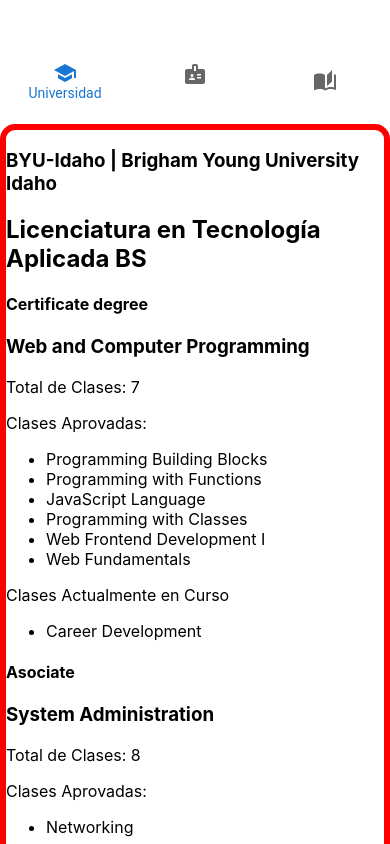
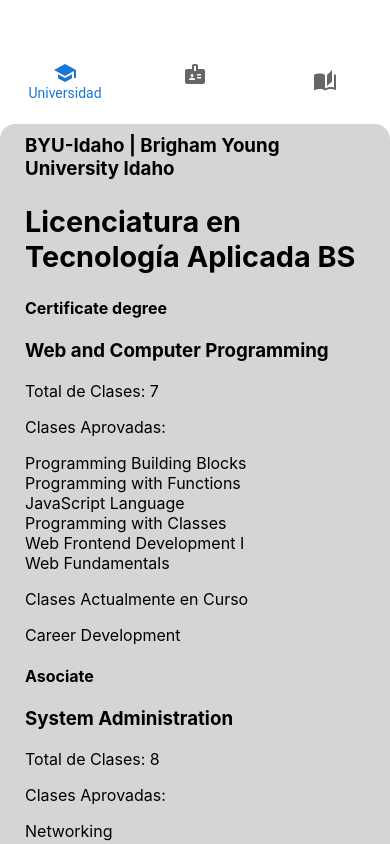
Before and after one commit to JaredLarios/my-profile, a React (Create React App) app: page / in a window 390 px wide. Shown: the part 780-1624 px from the top of the page. Built offline with nearby package versions, Linux system fonts and the light colour scheme.

Commit message:
feat: Card style and display responsive

```diff
--- a/src/Components/Home/Body.js
+++ b/src/Components/Home/Body.js
@@ -10,6 +10,40 @@
 const Body = () => {
 
     const [kindEdu, setEdu] = useState(0)
+
+    const infoDisplay = (number) => {
+        if (number === 0) {
+            return (<Card
+                type="university"
+                name={resume.education.bachelor.college}
+                degree={resume.education.bachelor.degree}
+                status={resume.education.bachelor.status}
+                />)
+        }
+        else if (number === 1) {
+            return (<>
+                {
+                resume.education.certificate.map(
+                    (data) => {
+                        return(
+                        <Card
+                        name={data.college}
+                        degree={data.degree}
+                        status={data.status}
+                        />
+                        )
+                    })
+                }
+            </>)
+        }
+        else if (number === 2) {
+            return (<Card
+                name={resume.education.highschool.school}
+                degree={resume.education.highschool.degree}
+                status={resume.education.highschool.status}
+            />)
+        }
+    }
 
     return (
         <Education>
@@ -28,52 +62,9 @@
                 <BottomNavigationAction label="Bachillerato" icon={<AutoStoriesIcon />} />
             </BottomNavigation>
 
-            { (() => {
-                switch(kindEdu) {
-                    case 0:
-                    {/*University*/}
-                    return (<Card
-                            type="university"
-                            name={resume.education.bachelor.college}
-                            degree={resume.education.bachelor.degree}
-                            status={resume.education.bachelor.status}
-                            />);
-                    break;
-
-                    case 1:
-                    {/*Certificates*/}
-                    return (<>
-                            {
-                            resume.education.certificate.map(
-                                (data) => {
-                                    return(
-                                    <Card
-                                    name={data.college}
-                                    degree={data.degree}
-                                    status={data.status}
-                                    />
-                                    )
-                                })
-                            }
-                        </>);
-                    break;
-
-                    case 2:
-                        {/*HighSchool*/}
-                        return (<Card
-                                name={resume.education.highschool.school}
-                                degree={resume.education.highschool.degree}
-                                status={resume.education.highschool.status}
-                                />);
-                        break;
-
-                    default:
-                        return null;
-                        break;
-                    }
-                })()
+            {
+                infoDisplay(kindEdu)
             }
-
 
 
         </Education>
--- a/src/Components/Home/Card.js
+++ b/src/Components/Home/Card.js
@@ -1,4 +1,6 @@
-import { CardStyle } from "./style";
+import { CardStyle, List } from "./style";
+import SchoolIcon from '@mui/icons-material/School';
+
 
 const Card = (props) => {
     const myGp = (gpa) => {
@@ -42,13 +44,19 @@
 
     const statusOp = (data) =>{
         if (data !== "university") {
+
+            const graduatioStatus = props.status.currentStatus
+
             return(
-                <ul>
-                    <li>{props.status.currentStatus}</li>
-                    <li>{props.status.initDate} - {props.status.graduationDate}</li>
-                    <li>Promedio: {myGp(props.status.gp)} ( {props.status.gp}pts )</li>
-                    <li>{props.status.spotlight}pts</li>
-                </ul>
+                <>
+                    {(graduatioStatus === 'Graduado') ? <SchoolIcon className="Graduation" /> : '' }
+                    <p>{props.status.initDate} - {props.status.graduationDate}</p>
+                    <List>
+                        <li>{graduatioStatus}</li>
+                        <li>Promedio: {myGp(props.status.gp)} ( {props.status.gp}pts )</li>
+                        <li>{props.status.spotlight}pts</li>
+                    </List>
+                </>
             )
         }
         else {
@@ -57,25 +65,25 @@
                 {props.status.map(
                     (uniData) => {
                         return(
-                        <div>
+                        <>
                             <h4>{uniData.degree}</h4>
                             <h3>{uniData.myName}</h3>
                             <p>Total de Clases: {uniData.totalClasses}</p>
-                            <label>Clases Aprovadas:</label>
-                            <ul>
+                            <p>Clases Aprovadas:</p>
+                            <List>
                             {
                             uniData.passingClasses.map(
                                 (classes) => {return (<li>{classes}</li>)})
                             }
-                            </ul>
-                            <label>Clases Actualmente en Curso</label>
-                            <ul>
+                            </List>
+                            <p>Clases Actualmente en Curso</p>
+                            <List>
                             {
                             uniData.currentClasses.map(
                                 (classes) => { return ( <li>{classes}</li>) })
                             }
-                            </ul>
-                        </div>
+                            </List>
+                        </>
                         )
                     }
                 )}
--- a/src/Components/Home/style.js
+++ b/src/Components/Home/style.js
@@ -1,4 +1,4 @@
-import styled, {css} from "styled-components";
+import styled from "styled-components";
 
 export const Header = styled.div`
 //padding-top: 35px;
@@ -8,13 +8,13 @@
     >ul .MuiSvgIcon-root {
         color:  #3b5998  !important;
     }
-    `;
+`
 
-    export const Slider = styled.div`
-        >img{
-            width: 100%;
-        }
-`;
+export const Slider = styled.div`
+    >img{
+        width: 100%;
+    }
+`
 
 export const PersonalCard = styled.div`
     background-color: var(--card-back);
@@ -85,7 +85,33 @@
 
 `;
 export const CardStyle = styled.div`
-    border: red solid 6px;
     margin: 15px 0;
+    padding: 10px 25px;
     border-radius: 15px;
+    background-color: var(--card-back);
+    position: relative;
+    >.Graduation {
+        color: yellow;
+        position: absolute;
+        right: 15px;
+        top: 15px;
+    }
+    >h3 {
+        margin: 0;
+        padding-top: 0px;
+    }
+    >h2 {
+        font-size: 1.8rem;
+    }
+    >p {
+        font-size: 15px;
+        text-align: center;
+    }
 `;
+
+export const List = styled.ul`
+    list-style: none;
+    padding: 0;
+    text-align: left;
+
+`
--- a/src/Data/Resume.json
+++ b/src/Data/Resume.json
@@ -39,7 +39,7 @@
                     "initDate": "Septiembre 2020",
                     "graduationDate": "Julio 2021",
                     "gp": 97.47,
-                    "spotlight": "Primer semestre, promedio: A - 99.01 pts"
+                    "spotlight": "Primer semestre - promedio: A - 99.01 pts"
                 }
             }
         ],
```
